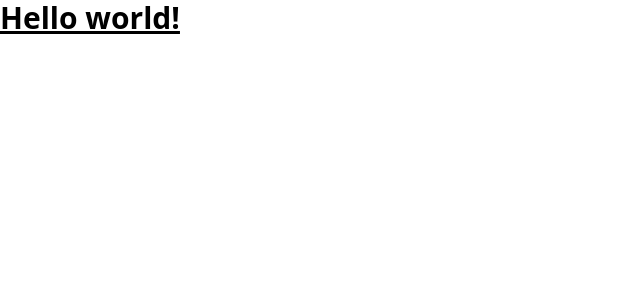
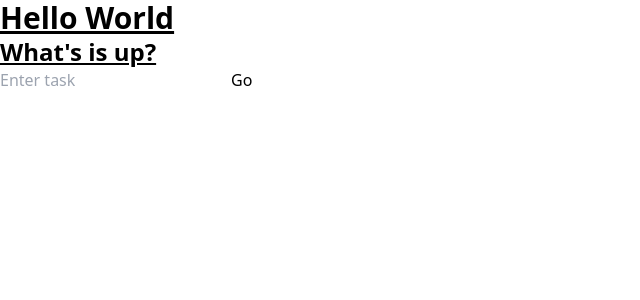
Before and after one commit to Ozz760/MadLibTs, a React (Create React App) app: page / in a window 1280 px wide. Shown: the top 300 px of the page, without its empty margins (0-640 px from the left). Built offline with nearby package versions, Linux system fonts and the light colour scheme.

Commit message:
Started with the bases input

```diff
--- a/src/App.tsx
+++ b/src/App.tsx
@@ -1,7 +1,14 @@
 import React from "react";
+import InputField from "./components/InputField";
 
-function App() {
-  return <h1 className="text-3xl font-bold underline">Hello world!</h1>;
-}
+const App: React.FC = () => {
+  return (
+    <div>
+      <h1 className="text-3xl font-bold underline ">Hello World</h1>
+      <h2 className="text-2xl font-semibold underline">What's is up?</h2>
+      <InputField />
+    </div>
+  );
+};
 
 export default App;
--- /dev/null
+++ b/src/components/InputField.tsx
@@ -0,0 +1,12 @@
+import React from "react";
+
+const InputField: React.FC = () => {
+  return (
+    <form>
+      <input type="input" placeholder="Enter task"></input>
+      <button type="submit">Go</button>
+    </form>
+  );
+};
+
+export default InputField;
--- a/src/index.tsx
+++ b/src/index.tsx
@@ -11,7 +11,3 @@ root.render(
     <App />
   </React.StrictMode>
 );
-
-// If you want to start measuring performance in your app, pass a function
-// to log results (for example: reportWebVitals(console.log))
-// or send to an analytics endpoint. Learn more: https://bit.ly/CRA-vitals
```
Also changed, not shown: tsconfig.json (+2 -8 lines).
